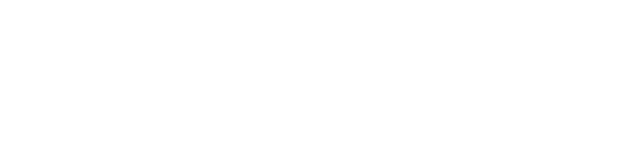
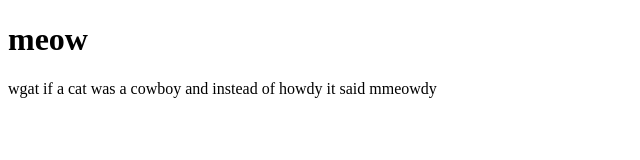
Before and after one commit to cherryFlavoured-Cola/HackClub-Boba-Website, a plain HTML site: page index.html in a window 1280 px wide. Shown: the whole page, without its empty margins (0-640 px from the left). Drawn offline with Linux system fonts and the light colour scheme.

Commit message:
Update index.html

```diff
--- a/index.html
+++ b/index.html
@@ -1,5 +1,10 @@
 <!DOCTYPE html>
 <html>
     <head> </head>
-    <body> </body>
+    <body>
+    <h1>meow</h1>
+    <p>
+    wgat if a cat was a cowboy and instead of howdy it said mmeowdy
+    </p>
+    </body>
 </html>
```
